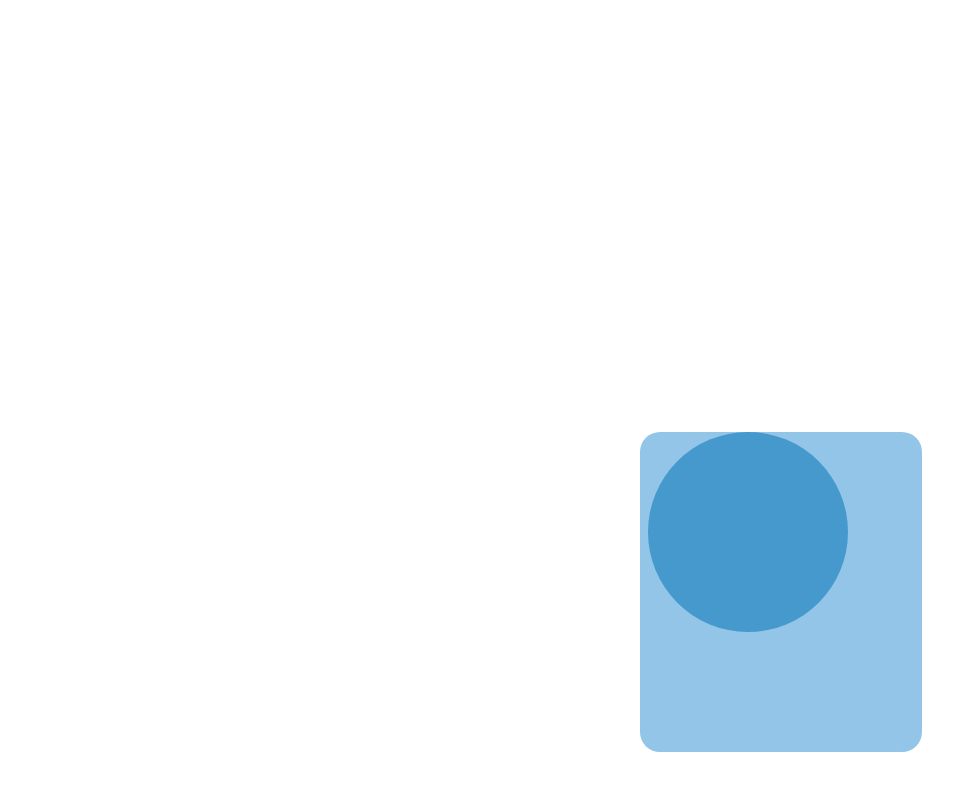
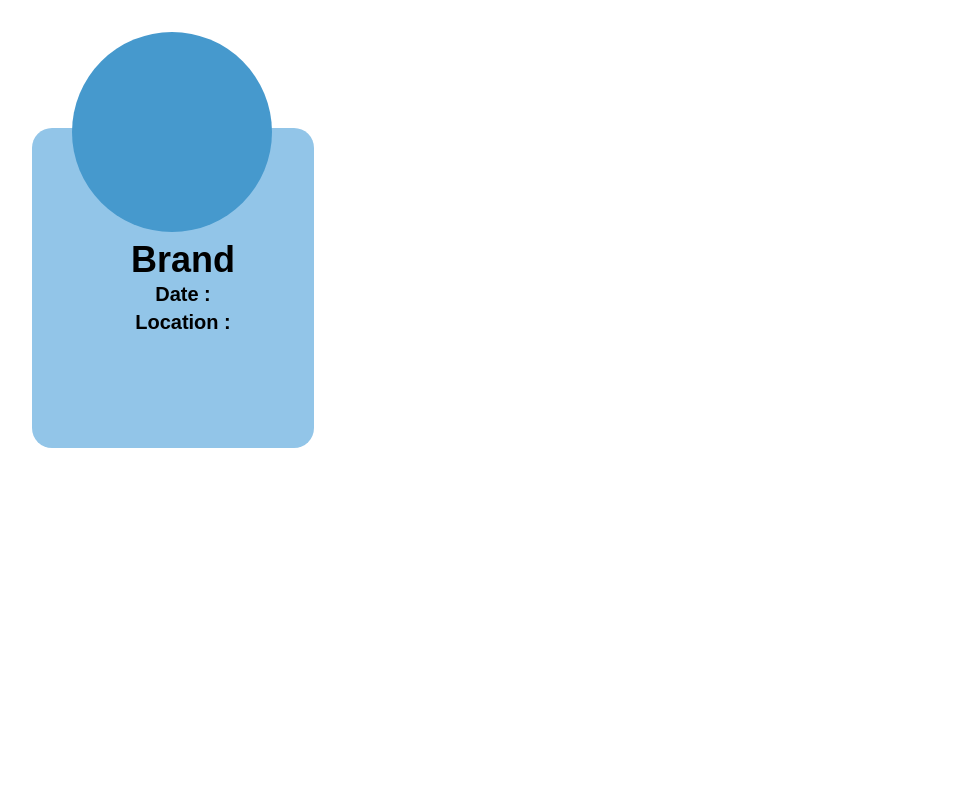
Before and after one commit to r1chwo0n/water-strips, a React (Vite) app in the folder frontend/: page / in a window 1280 px wide. Shown: the top 790 px of the page, without its empty margins (0-953 px from the left). Built offline with nearby package versions, Linux system fonts and the light colour scheme.

Commit message:
add card component

```diff
--- a/frontend/src/App.tsx
+++ b/frontend/src/App.tsx
@@ -4,11 +4,7 @@ import Card from "./component/Card";
 function App() {
   return (
     <>
-      <div className="flex items-center justify-center h-screen">
-        <div className="max-w-full max-h-full">
-          <Card />
-        </div>
-      </div>
+      <Card></Card>
     </>
   );
 }
--- a/frontend/src/component/Card.tsx
+++ b/frontend/src/component/Card.tsx
@@ -2,8 +2,11 @@ import "../style/card.css";
 export default function Card() {
   return (
     <>
-      <div className="RectangleBlue">
-        <div className="EllipseBlue ml-2"></div>
+      <div className="RectangleBlue mt-24">
+        <div className="EllipseBlue ml-10 -mt-24"></div>
+        <h2 className="arial font-bold text-4xl pl-5 pt-28">Brand</h2>
+        <h3 className="arial font-bold text-xl pl-5">Date :</h3>
+        <h3 className="arial font-bold text-xl pl-5">Location :</h3>
       </div>
     </>
   );
--- a/frontend/src/style/card.css
+++ b/frontend/src/style/card.css
@@ -4,6 +4,9 @@
   height: 320px;
   background: #92c5e8;
   border-radius: 20px;
+}
+.arial {
+  font-family: Arial;
 }
 .EllipseBlue {
   position: absolute;
```
